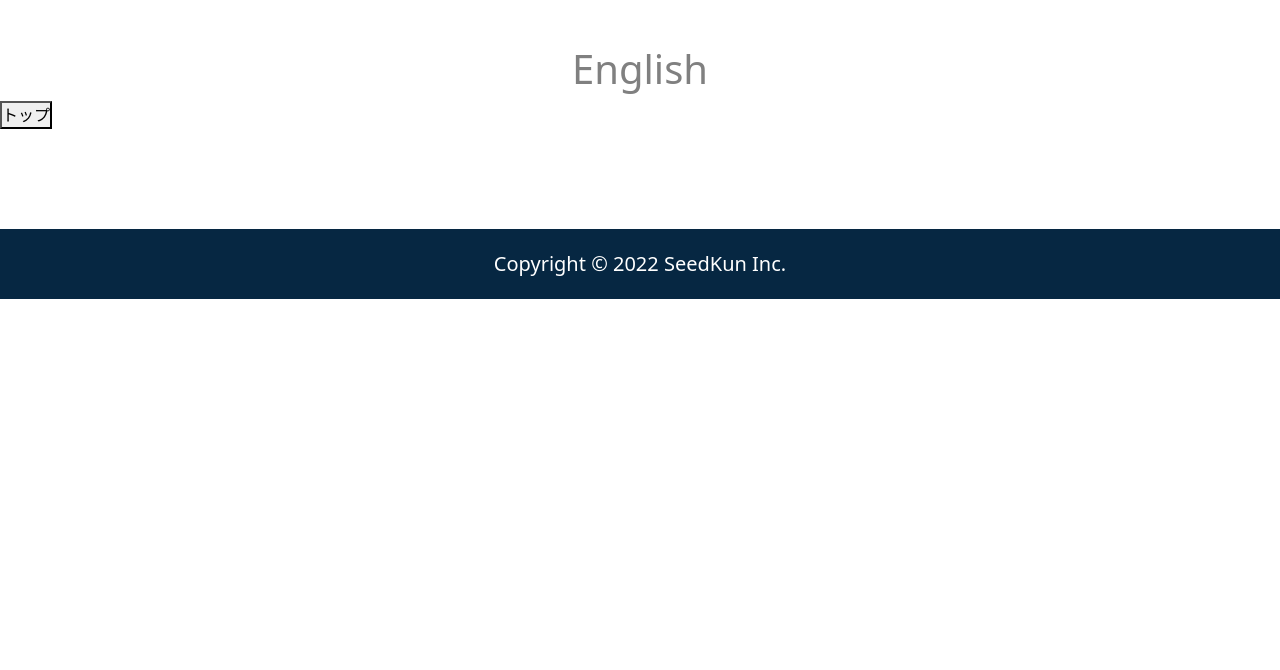
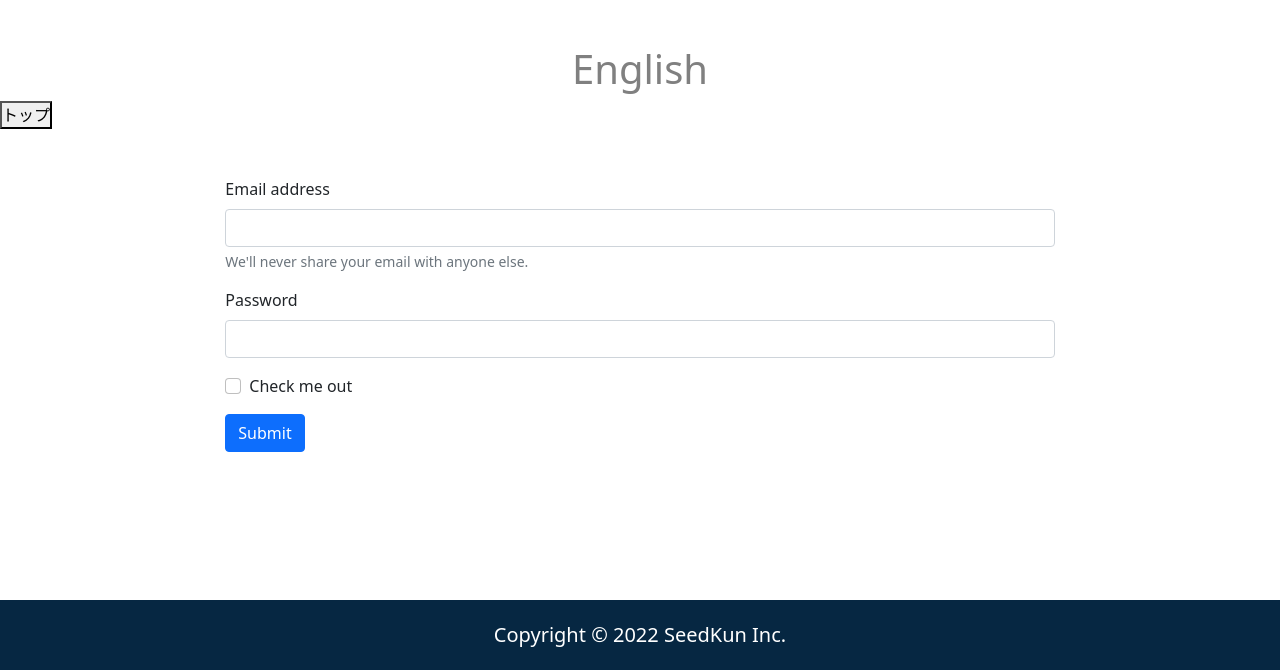
Before and after one commit to nagata-ginga/GitPractice, a plain HTML site: page index.html in a window 1280 px wide. Shown: the part 955-1625 px from the top of the page. Before the commit the page ends 1254 px from the top, so only its background shows below. Drawn offline with nearby package versions, Linux system fonts and the light colour scheme.

Commit message:
フォーム作成

```diff
--- a/index.html
+++ b/index.html
@@ -48,6 +48,26 @@
             </div>
         </section>
         <button type="button" id="toTop">トップ</button>
+        <div class="contain py-5">
+            <div class="row col-8 offset-2">
+                <form>
+                    <div class="mb-3">
+                      <label for="exampleInputEmail1" class="form-label">Email address</label>
+                      <input type="email" class="form-control" id="exampleInputEmail1" aria-describedby="emailHelp">
+                      <div id="emailHelp" class="form-text">We'll never share your email with anyone else.</div>
+                    </div>
+                    <div class="mb-3">
+                      <label for="exampleInputPassword1" class="form-label">Password</label>
+                      <input type="password" class="form-control" id="exampleInputPassword1">
+                    </div>
+                    <div class="mb-3 form-check">
+                      <input type="checkbox" class="form-check-input" id="exampleCheck1">
+                      <label class="form-check-label" for="exampleCheck1">Check me out</label>
+                    </div>
+                    <button type="submit" class="btn btn-primary">Submit</button>
+                  </form>
+            </div>
+        </div>
     </main>
     <footer>
         <div>Copyright &copy; SeedKun Inc.</div>
```
